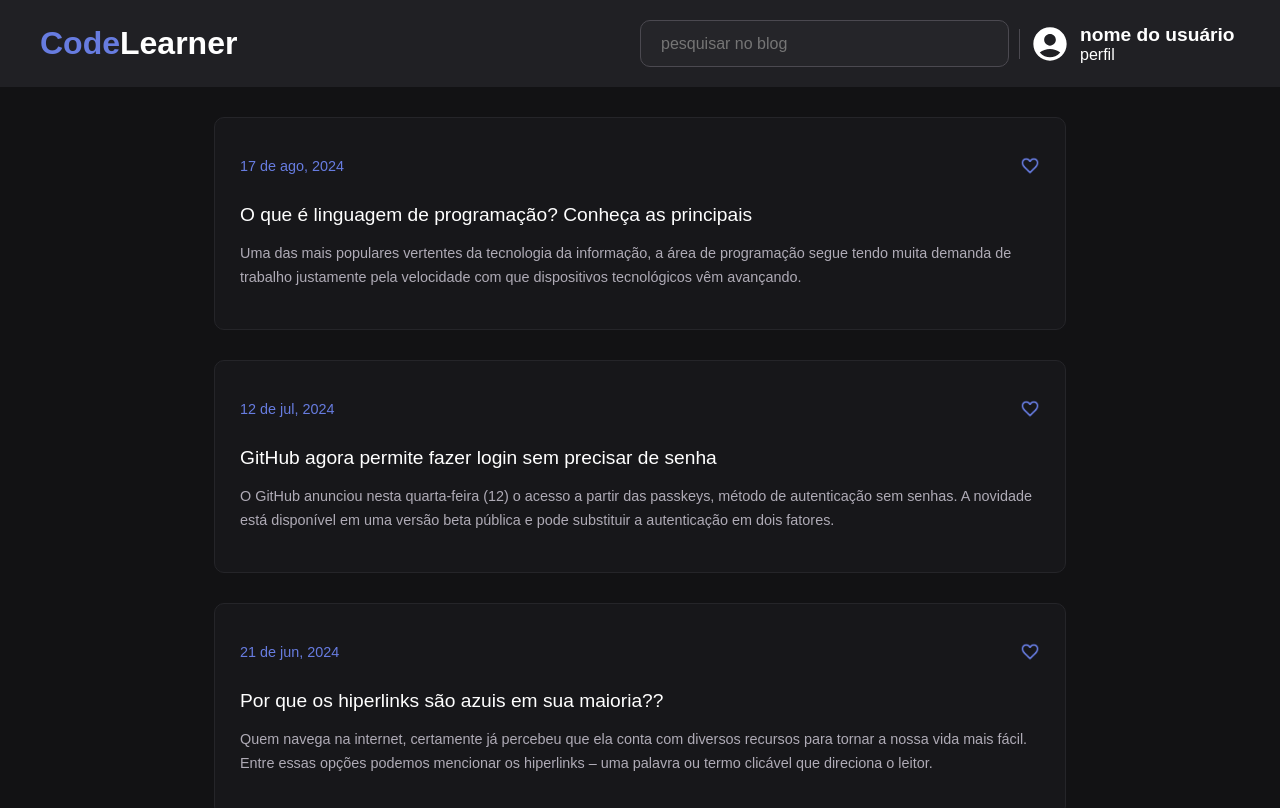
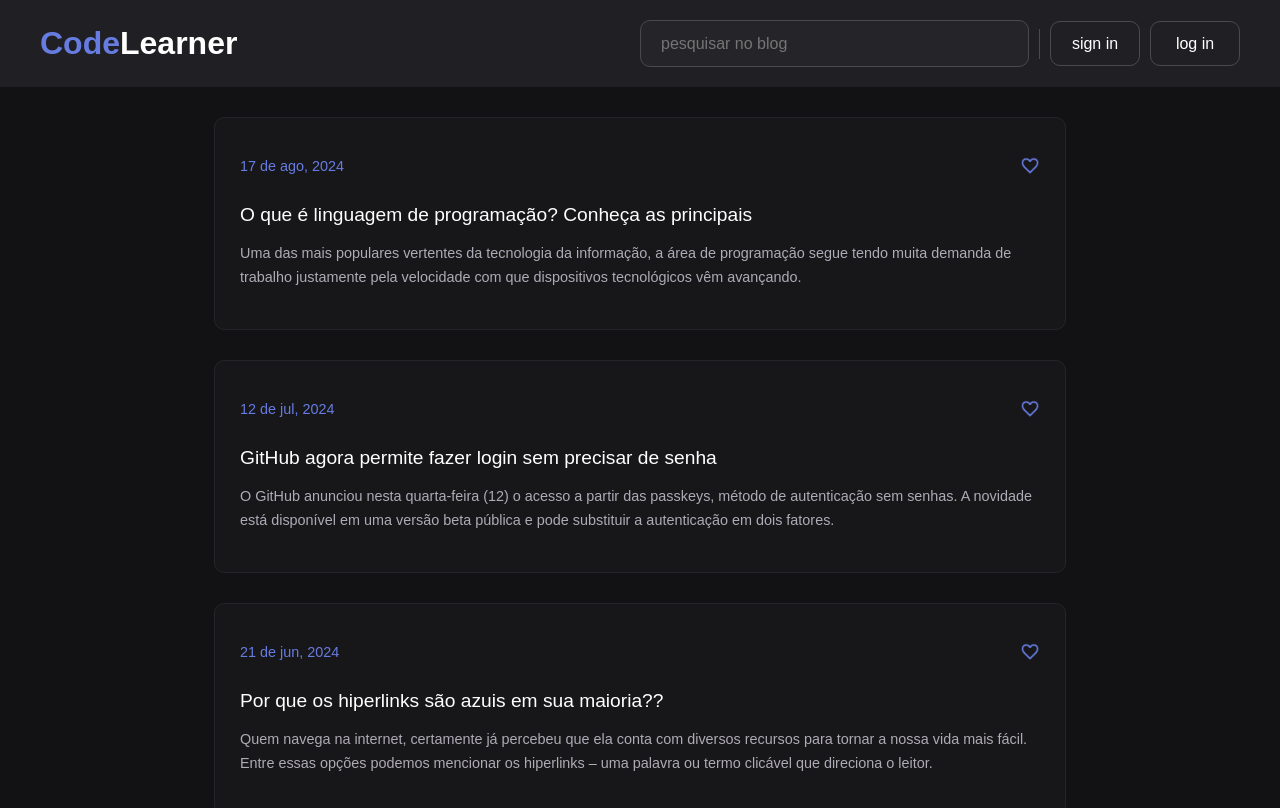
Before and after one commit to LeonardoCaml/blog, a React (Vite) app: page / in a window 1280 px wide. Shown: the top 808 px of the page. Built offline with nearby package versions, Linux system fonts and the light colour scheme.

Commit message:
feat: redecoration header

```diff
--- a/src/components/header.tsx
+++ b/src/components/header.tsx
@@ -1,8 +1,7 @@
 import * as React from "react";
 import styled from "styled-components";
 import AccountCircleIcon from "@mui/icons-material/AccountCircle";
-import CircleNotificationsIcon from "@mui/icons-material/CircleNotifications";
-import SettingsIcon from "@mui/icons-material/Settings";
+import { useState } from "react";
 
 const AccountEntry = () => {
   return (
@@ -17,7 +16,21 @@ const AccountEntry = () => {
   );
 };
 
+const AccountLogged = () => {
+  return (
+    <div style={{ display: "flex", alignItems: "center", gap: 10 }}>
+      <AccountCircleIcon sx={{ color: "#ffffff", fontSize: "2.5rem" }} />
+      <div style={{ color: "#ffffff", width: 150 }}>
+        <UserText>nome do usuário</UserText>
+        <PerfilText>perfil</PerfilText>
+      </div>
+    </div>
+  );
+};
+
 export const Header = () => {
+  const [IsLogged, setIsLogged] = useState(false);
+
   return (
     <AppBar>
       <div style={{ display: "flex" }}>
@@ -27,14 +40,7 @@ export const Header = () => {
       <Input>
         <input placeholder="pesquisar no blog" id="input" />
         <Divider />
-        {/* <div><AccountEntry /></div> */}
-        <div style={{ display: "flex", alignItems: "center", gap: 10 }}>
-          <AccountCircleIcon sx={{ color: "#ffffff", fontSize: "2.5rem" }} />
-          <div style={{ color: "#ffffff", width: 160 }}>
-            <UserText>nome do usuário</UserText>
-            <PerfilText>perfil</PerfilText>
-          </div>
-        </div>
+        <div>{IsLogged ? <AccountLogged /> : <AccountEntry />}</div>
       </Input>
     </AppBar>
   );
@@ -62,7 +68,7 @@ const Divider = styled.div`
 `;
 
 const HeaderButton = styled.button`
-  width: 75px;
+  width: 90px;
   height: 45px;
   font-size: 1rem;
   color: #ffffff;
@@ -77,7 +83,7 @@ const Title = styled.h1<{ $color?: boolean }>`
 `;
 
 const UserText = styled.p`
-  font-size: 1.2rem;
+  font-size: 1rem;
   font-weight: 700;
 `;
 
```
